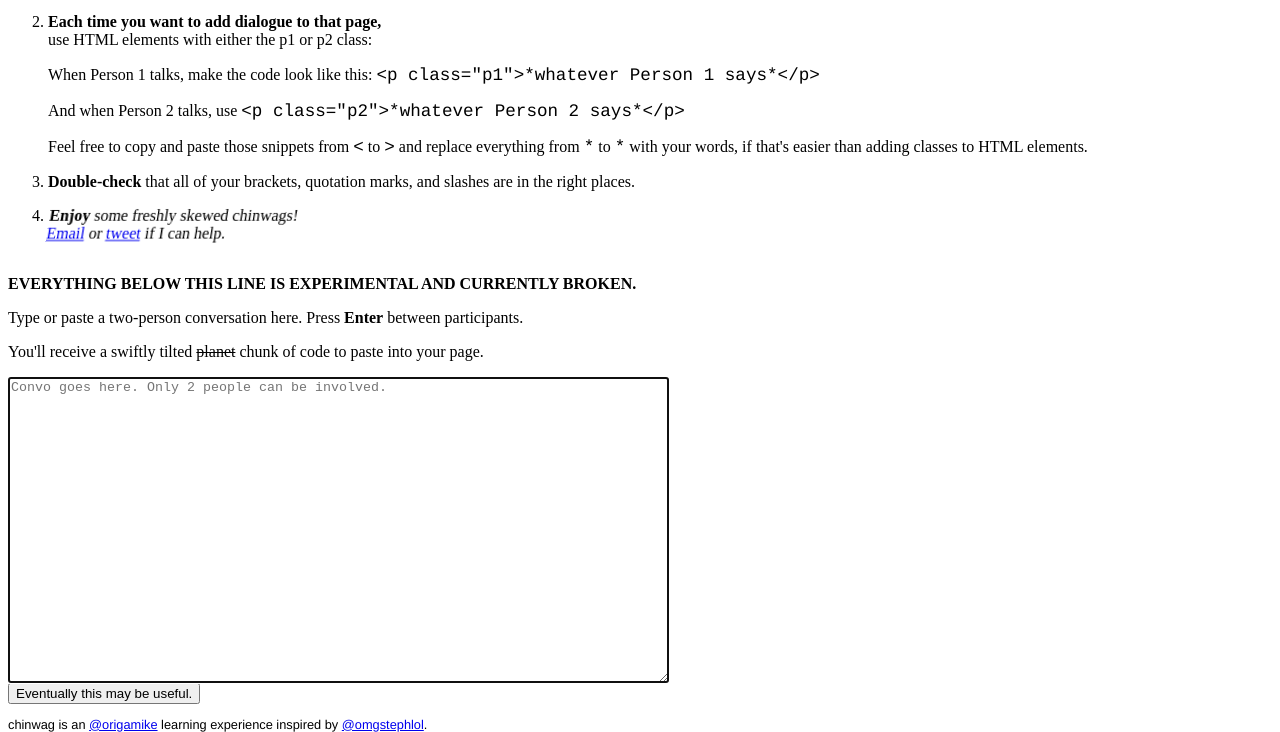
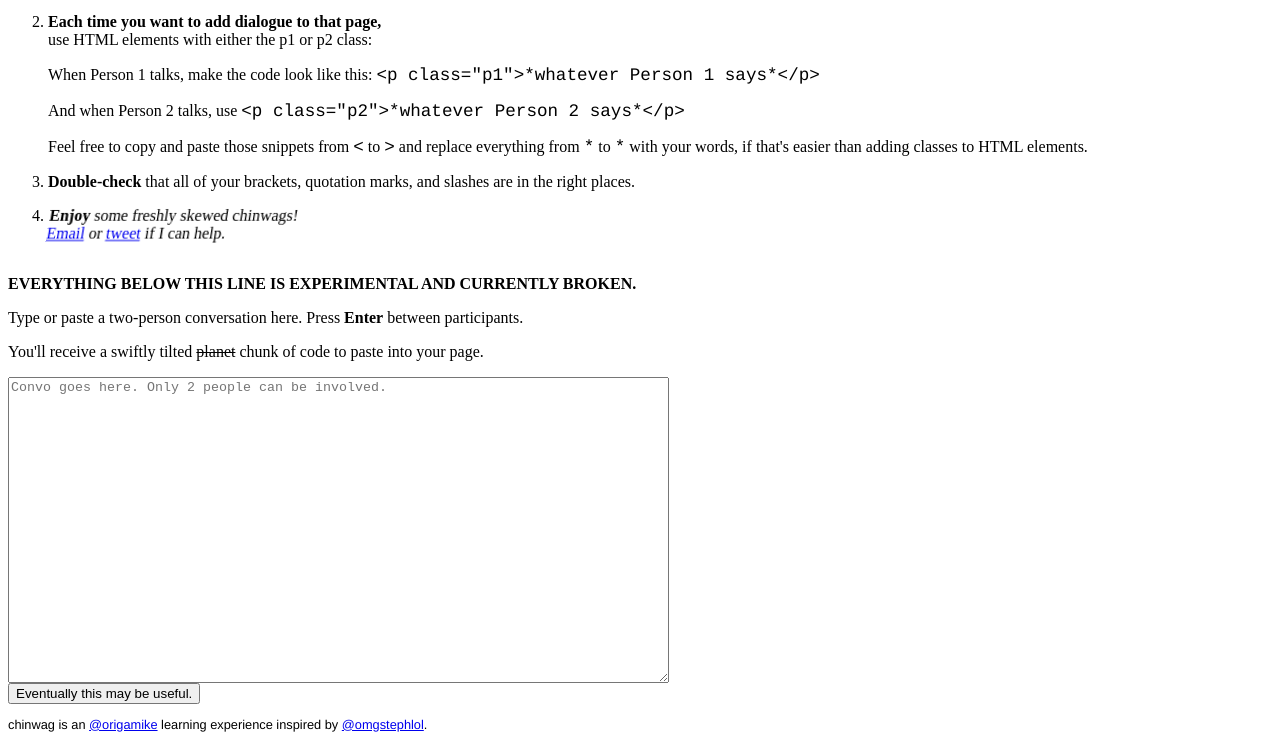
Before and after one commit to origamike/chinwag, a plain HTML site: page index.html in a window 1280 px wide. Shown: the part 541-1273 px from the top of the page. Drawn offline with Linux system fonts and the light colour scheme.

Commit message:
autofocus doesn't make sense until the textarea is working

```diff
--- a/index.html
+++ b/index.html
@@ -48,7 +48,7 @@ use HTML elements with either the p1 or p2 class:</p>
 <p><strong>EVERYTHING BELOW THIS LINE IS EXPERIMENTAL AND CURRENTLY BROKEN.</strong></p>
 <p>Type or paste a two-person conversation here. Press <strong>Enter</strong> between participants.</p>
 <p>You'll receive a swiftly tilted <del>planet</del> chunk of code to paste into your page.</p>
-<textarea autofocus placeholder="Convo goes here. Only 2 people can be involved." rows=20 cols=80></textarea>
+<textarea placeholder="Convo goes here. Only 2 people can be involved." rows=20 cols=80></textarea>
 <br>
 <button id="submitbutton" type="submit" onclick="skewConvo()">Eventually this may be useful.</button>
 <noscript><div>Sorry! At the moment, chinwag requires JavaScript to do its thing,<br>but JavaScript isn't available in your browser right now.</div></noscript>
```
